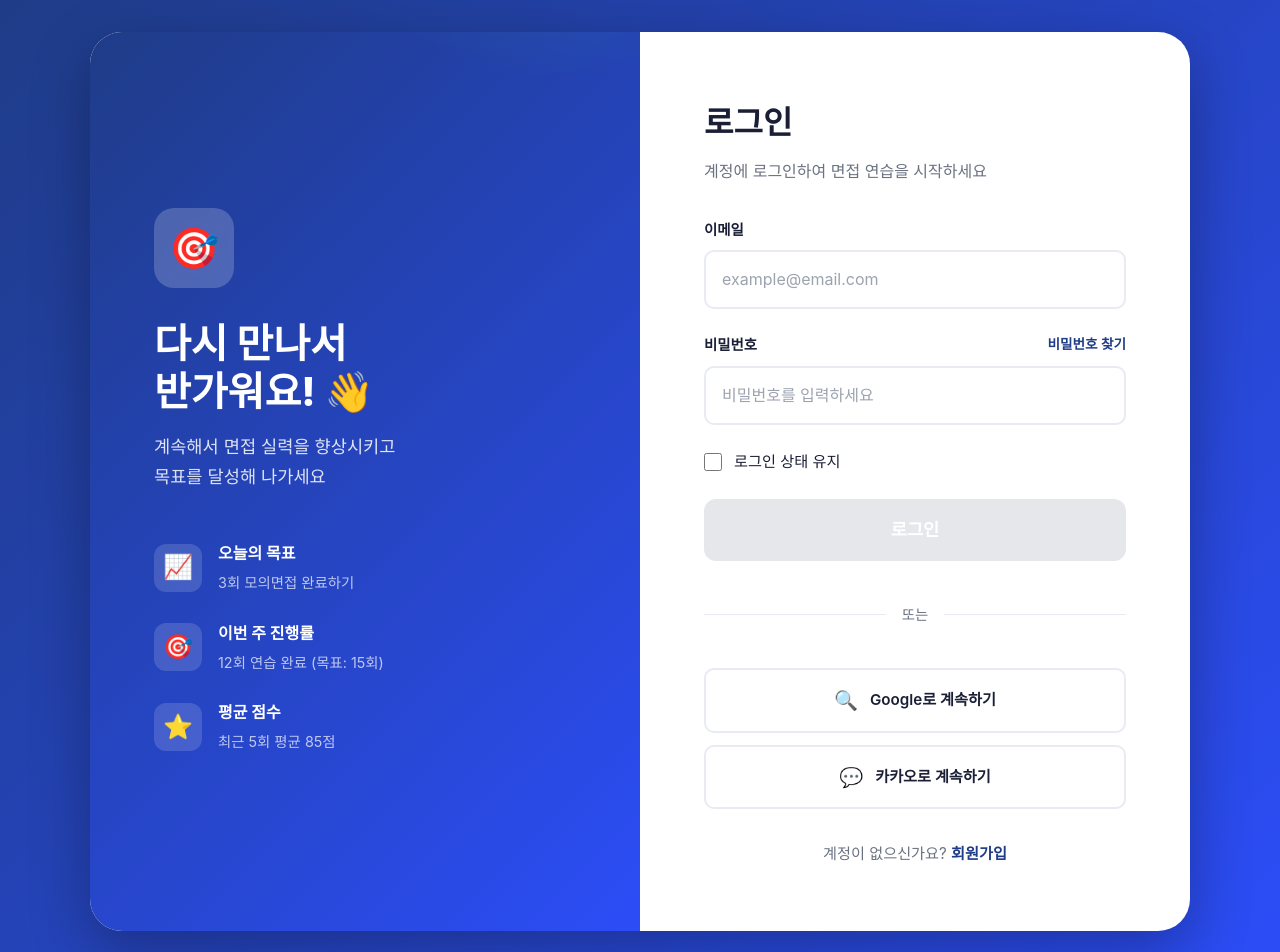
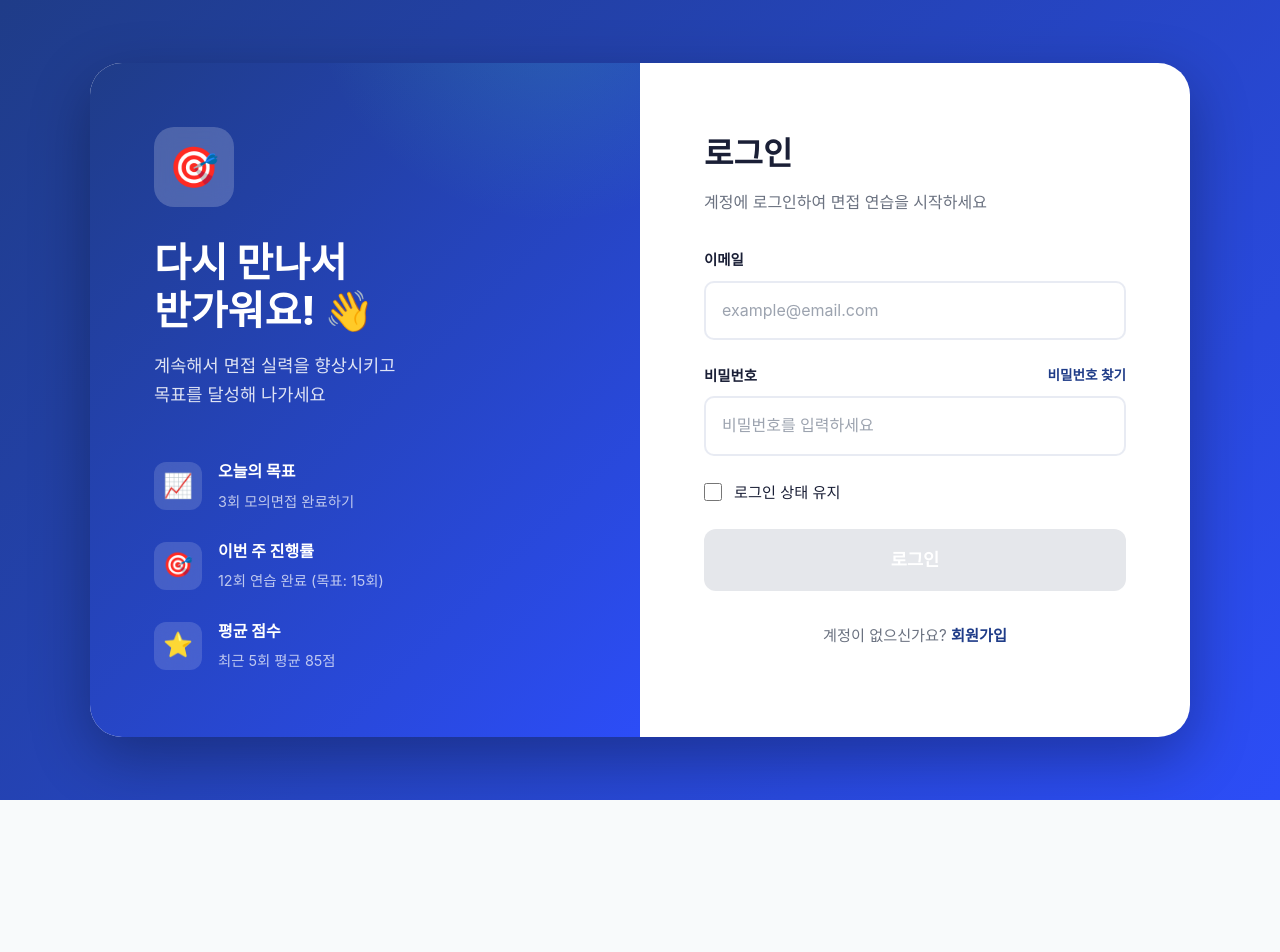
Before and after one commit to chaaaaae/TTOBA, a React (Vite) app in the folder frontend/: page /login in a window 1280 px wide. Shown: the top 952 px of the page. After the commit the page ends 800 px from the top, so only its background shows below. Built offline with nearby package versions, Linux system fonts and the light colour scheme.

Commit message:
Login 수정
Removed social login buttons and divider from the login page.

```diff
--- a/frontend/src/pages/Login.tsx
+++ b/frontend/src/pages/Login.tsx
@@ -111,7 +111,7 @@ export default function Login() {
               marginBottom: '3rem',
               lineHeight: '1.7'
             }}>
-              계속해서 면접 실력을 향상시키고<br />
+              계속해서 면접 실력을 향상시키고 <br />
               목표를 달성해 나가세요
             </p>
 
@@ -299,92 +299,6 @@ export default function Login() {
               로그인
             </button>
 
-            {/* Divider */}
-            <div style={{ position: 'relative', textAlign: 'center', margin: '1rem 0' }}>
-              <div style={{
-                position: 'absolute',
-                top: '50%',
-                left: 0,
-                right: 0,
-                height: '1px',
-                background: 'rgba(31, 60, 136, 0.1)'
-              }} />
-              <span style={{
-                position: 'relative',
-                background: 'white',
-                padding: '0 1rem',
-                color: 'var(--text-secondary)',
-                fontSize: '0.9rem'
-              }}>
-                또는
-              </span>
-            </div>
-
-            {/* Social Login Buttons */}
-            <div style={{ display: 'flex', flexDirection: 'column', gap: '0.75rem' }}>
-              <button
-                type="button"
-                style={{
-                  width: '100%',
-                  padding: '0.875rem',
-                  borderRadius: '10px',
-                  border: '2px solid rgba(31, 60, 136, 0.1)',
-                  background: 'white',
-                  color: 'var(--text-primary)',
-                  fontSize: '0.95rem',
-                  fontWeight: '600',
-                  cursor: 'pointer',
-                  transition: 'all 0.3s',
-                  display: 'flex',
-                  alignItems: 'center',
-                  justifyContent: 'center',
-                  gap: '0.75rem'
-                }}
-                onMouseEnter={(e) => {
-                  e.currentTarget.style.background = 'var(--bg-light)'
-                  e.currentTarget.style.borderColor = 'rgba(31, 60, 136, 0.2)'
-                }}
-                onMouseLeave={(e) => {
-                  e.currentTarget.style.background = 'white'
-                  e.currentTarget.style.borderColor = 'rgba(31, 60, 136, 0.1)'
-                }}
-              >
-                <span style={{ fontSize: '1.2rem' }}>🔍</span>
-                Google로 계속하기
-              </button>
-
-              <button
-                type="button"
-                style={{
-                  width: '100%',
-                  padding: '0.875rem',
-                  borderRadius: '10px',
-                  border: '2px solid rgba(31, 60, 136, 0.1)',
-                  background: 'white',
-                  color: 'var(--text-primary)',
-                  fontSize: '0.95rem',
-                  fontWeight: '600',
-                  cursor: 'pointer',
-                  transition: 'all 0.3s',
-                  display: 'flex',
-                  alignItems: 'center',
-                  justifyContent: 'center',
-                  gap: '0.75rem'
-                }}
-                onMouseEnter={(e) => {
-                  e.currentTarget.style.background = 'var(--bg-light)'
-                  e.currentTarget.style.borderColor = 'rgba(31, 60, 136, 0.2)'
-                }}
-                onMouseLeave={(e) => {
-                  e.currentTarget.style.background = 'white'
-                  e.currentTarget.style.borderColor = 'rgba(31, 60, 136, 0.1)'
-                }}
-              >
-                <span style={{ fontSize: '1.2rem' }}>💬</span>
-                카카오로 계속하기
-              </button>
-            </div>
-
             {/* Sign Up Link */}
             <div style={{ textAlign: 'center', color: 'var(--text-secondary)', fontSize: '0.95rem', marginTop: '0.5rem' }}>
               계정이 없으신가요?{' '}
```
